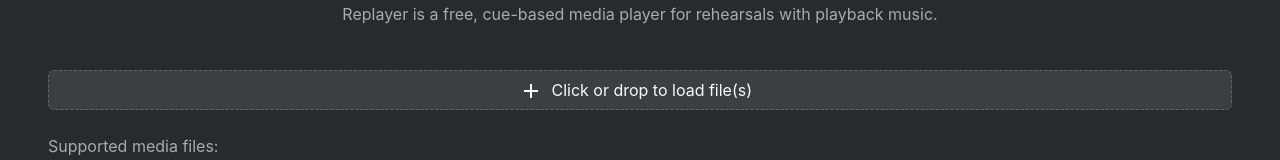
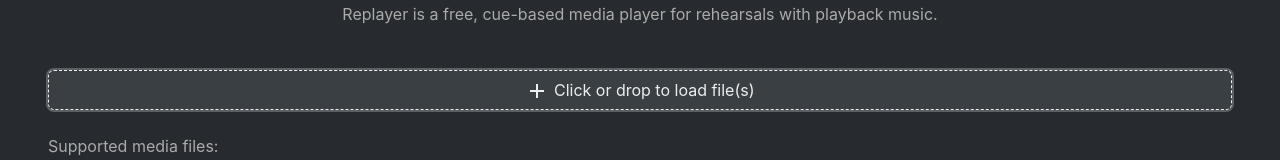
Before and after one commit to suterma/replayer-pwa, a Vue app: page /#/edit in a window 1280 px wide. Shown: the part 130-290 px from the top of the page. Built offline with nearby package versions, Linux system fonts and the light colour scheme; what outfront would draw is missing.

Commit message:
fixed keyboard handling for the drop zone

```diff
--- a/src/components/MediaDropZone.vue
+++ b/src/components/MediaDropZone.vue
@@ -3,7 +3,13 @@
 The URL input is wider, because it should be able to easily deal with lenghty input values -->
     <div class="level media-drop-zone">
         <div v-if="isExpanded" class="level-item has-text-centered">
-            <div
+            <!-- This is a combined file load and drop zone -->
+            <!-- tabindex, to make the label tabbable with focus-->
+            <!-- Because the label is tied to the file handler, clicking on it invokes the invisible file input -->
+            <!-- @keydown.enter handler to have it working with the enter key, too -->
+            <label
+                for="assetsFieldHandle"
+                class="is-clickable"
                 :class="{
                     box: true,
                     button: true,
@@ -12,9 +18,12 @@ The URL input is wider, because it should be able to easily deal with lenghty in
                     'has-border-info': this.isDraggingOver,
                     'is-loading': this.isLoadingFromFile,
                 }"
+                tabindex="0"
                 @dragover="dragover"
                 @dragleave="dragleave"
                 @drop="drop"
+                @keydown.enter="openFile()"
+                v-focus
             >
                 <input
                     v-focus
@@ -28,11 +37,9 @@ The URL input is wider, because it should be able to easily deal with lenghty in
                     :accept="this.acceptedFiles"
                 />
 
-                <label for="assetsFieldHandle" class="is-clickable">
-                    <Icon name="plus" />
-                    <span> Click or drop to load file(s) </span>
-                </label>
-            </div>
+                <Icon name="plus" />
+                <span> Click or drop to load file(s) </span>
+            </label>
         </div>
 
         <!-- The unexpanded plus sign -->
@@ -149,6 +156,10 @@ export default defineComponent({
         isLoadingFromFile: false,
     }),
     methods: {
+        openFile() {
+            console.debug('MediaDropZone::openFile');
+            (this.$refs.file as HTMLInputElement).click();
+        },
         onChange() {
             this.filelist = [
                 ...((this.$refs.file as HTMLInputElement)
```
